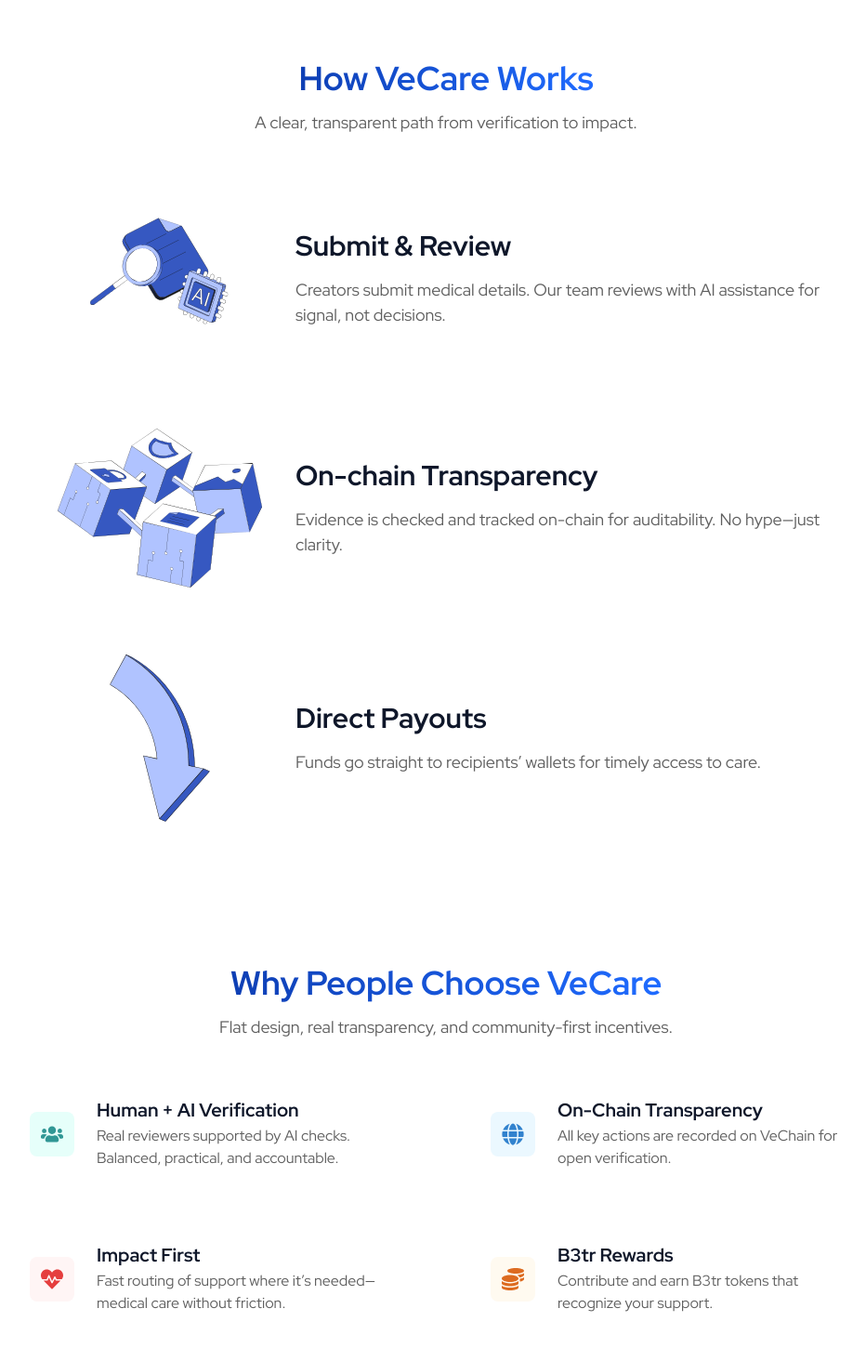
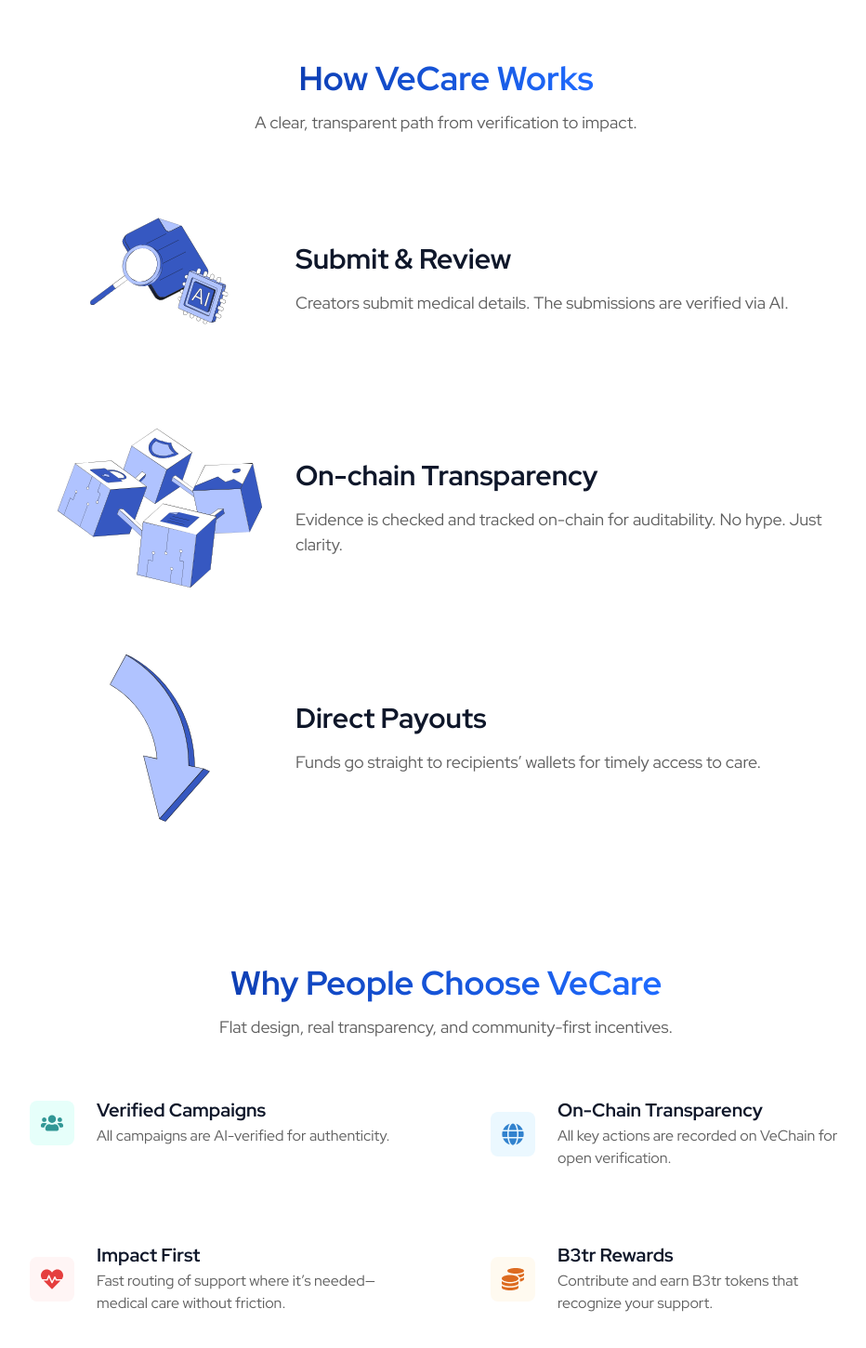
Before and after one commit to notnotrachit/VeCare, a React (Vite) app in the folder apps/frontend/: page / in a window 1280 px wide. Shown: the part 737-2187 px from the top of the page at 93% size, without its empty margins (160-1092 px from the left). Built offline with nearby package versions, Linux system fonts and the light colour scheme; no server answers; what @vechain/dapp-kit-react would draw is missing.

Commit message:
fix: homepage text content

```diff
--- a/apps/frontend/index.html
+++ b/apps/frontend/index.html
@@ -2,12 +2,13 @@
 <html lang="en">
   <head>
     <meta charset="UTF-8" />
-    <link rel="icon" type="image/svg+xml" href="/vite.svg" />
+    <link rel="icon" type="image/png" href="/logo.png" />
     <meta name="viewport" content="width=device-width, initial-scale=1.0" />
     <link rel="preconnect" href="https://fonts.googleapis.com" />
     <link rel="preconnect" href="https://fonts.gstatic.com" crossorigin />
     <link href="https://fonts.googleapis.com/css2?family=Red+Hat+Display:wght@400;500;600;700;800;900&display=swap" rel="stylesheet" />
-    <title>Vite + React + TS</title>
+    <title>VeCare — Verified Medical Crowdfunding</title>
+    <meta name="description" content="VeCare is a transparent, human + AI verified medical crowdfunding platform with on-chain traceability and direct-to-recipient payouts." />
   </head>
   <body>
     <div id="root"></div>
--- a/apps/frontend/src/components/HomePage.tsx
+++ b/apps/frontend/src/components/HomePage.tsx
@@ -33,9 +33,9 @@
   const benefits = [
     {
       icon: FaUsers,
-      title: "Human + AI Verification",
+      title: "Verified Campaigns",
       description:
-        "Real reviewers supported by AI checks. Balanced, practical, and accountable.",
+        "All campaigns are AI-verified for authenticity.",
       color: "teal.500",
     },
     {
@@ -67,14 +67,14 @@
       key: "submit",
       title: "Submit & Review",
       description:
-        "Creators submit medical details. Our team reviews with AI assistance for signal, not decisions.",
+        "Creators submit medical details. The submissions are verified via AI.",
       image: "/hero/submit.svg",
     },
     {
       key: "onchain",
       title: "On-chain Transparency",
       description:
-        "Evidence is checked and tracked on-chain for auditability. No hype—just clarity.",
+        "Evidence is checked and tracked on-chain for auditability. No hype. Just clarity.",
       image: "/hero/on-chain.svg",
     },
     {
```
